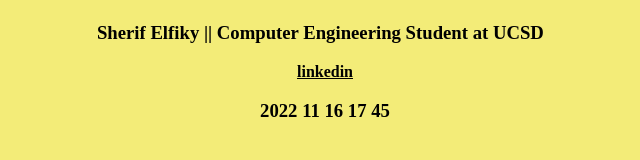
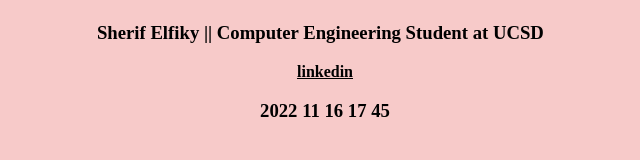
Before and after one commit to sherifelfiky/website, a plain HTML site: page index.html in a window 1280 px wide. Shown: the whole page, without its empty margins (315-955 px from the left). Drawn offline with Linux system fonts and the light colour scheme.

Commit message:
Update styles.css

```diff
--- a/styles.css
+++ b/styles.css
@@ -1,5 +1,5 @@
 body {
-  background-color: #f3ec78;
+  background-color: RGB(247, 202, 201);
 }
 
 a {
```
